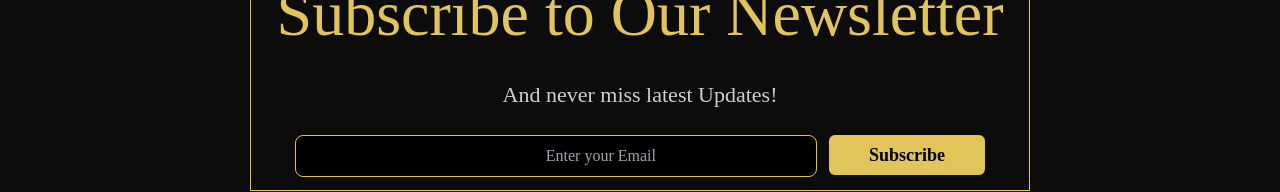
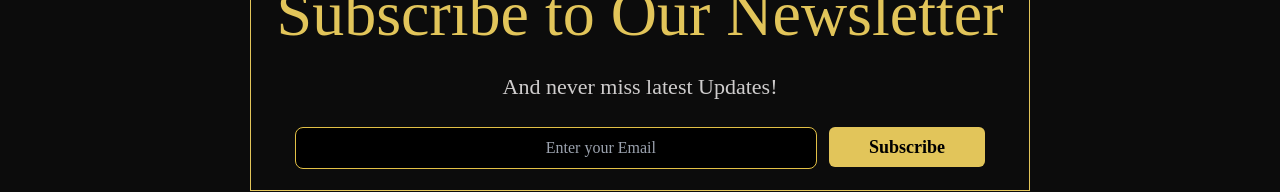
Before and after one commit to jenil-patel97/Gericht-web, a React (Create React App) app: page / in a window 1280 px wide. Shown: the part 7468-7660 px from the top of the page. Built offline with nearby package versions, Linux system fonts and the light colour scheme.

Commit message:
fix: Newletter

```diff
--- a/src/components/Newsletter.jsx
+++ b/src/components/Newsletter.jsx
@@ -5,7 +5,7 @@ import { images } from "../constants";
 const Newsletter = () => (
   <div className="bg-[#0c0c0c] h-[55vh] justify-center items-center lg:px-[250px] lg:py-7 py-[60px]">
     <div className="border border-[#e2c55a] lg:h-[290px] h-[320px] lg:py-3 py-5">
-      <p className="text-[#cfcdcd] font-base font-bold lg:text-[25px] text-[22px] text-center">
+      <p className="text-[#cfcdcd] font-base font-bold lg:text-[25px] text-[22px] text-center cursor-default">
         Newsletter
       </p>
       <img
@@ -13,10 +13,10 @@ const Newsletter = () => (
         alt="spoon"
         className="lg:ml-[400px] ml-[178px] mt-1"
       />
-      <p className="text-[#e2c55a] lg:text-[64px] text-[31px] font-base text-center">
+      <p className="text-[#e2c55a] lg:text-[64px] text-[31px] font-base text-center cursor-default">
         Subscribe to Our Newsletter
       </p>
-      <p className="text-[#cfcdcd] text-[22px] font-base text-center mt-4">
+      <p className="text-[#cfcdcd] text-[22px] font-base text-center mt-4 lg:mt-2 cursor-default">
         And never miss latest Updates!
       </p>
       <div className="text-center lg:-mt-2 mt-4">
```
